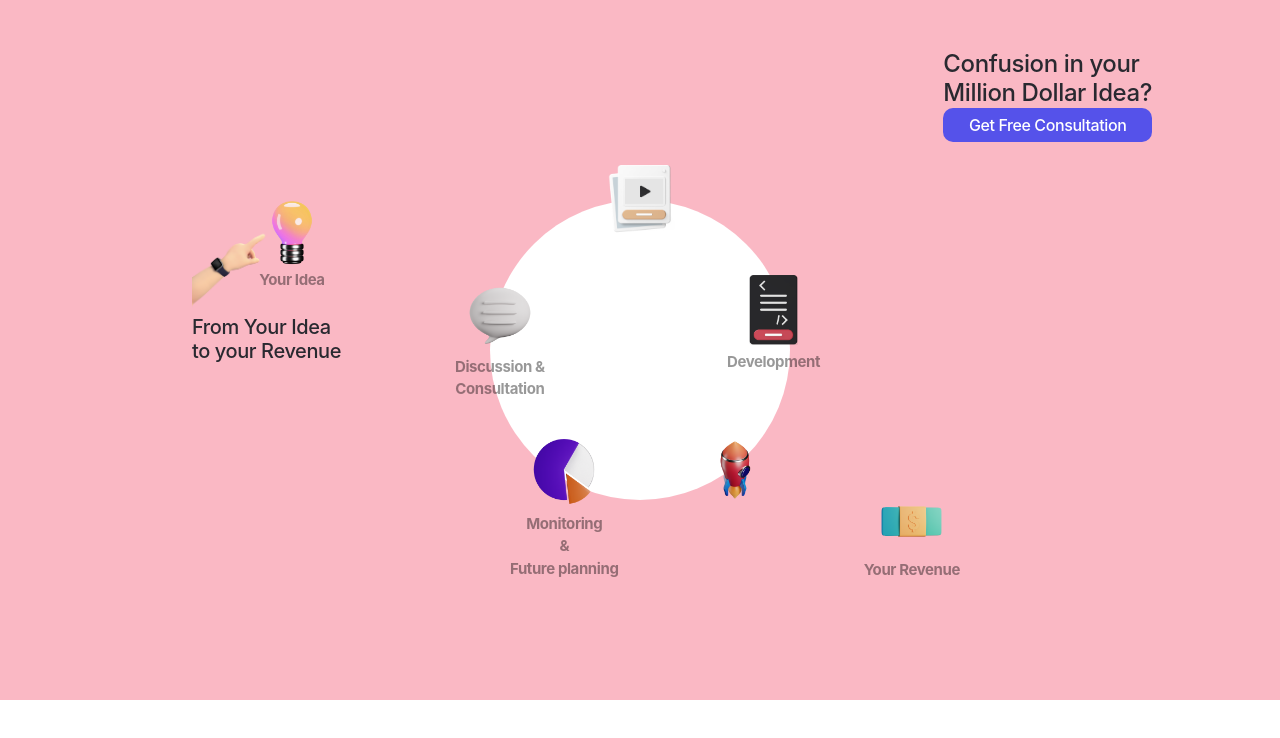
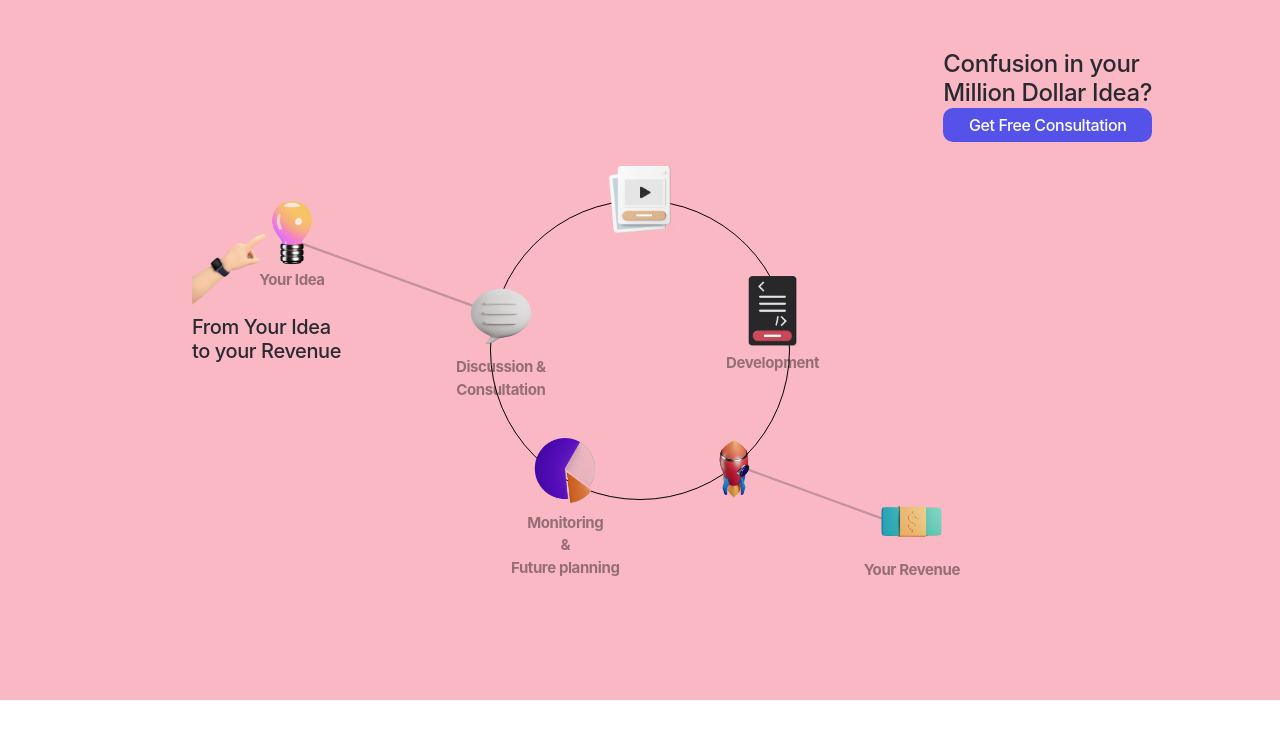
Before and after one commit to codeaffairs729/website_client, a Next.js app: page /work in a window 1280 px wide. Shown: the top 738 px of the page. Built offline with nearby package versions, Linux system fonts and the light colour scheme; no server answers; what react-google-recaptcha-v3 would draw is missing.

Commit message:
Updated UI.

```diff
--- a/pages/work.js
+++ b/pages/work.js
@@ -15,6 +15,7 @@ const Work = () => {
           <p className='work-img-bulb-text' >Your Idea</p>
         </div>
       </div>
+      <hr className="work-connection-line-1" />
       <div className='work-circle-white' >
         <div className="work-img-msg-outer" >
           <img className="work-img-msg" src="images/chat-text-front-clay.png" alt="" />
@@ -31,6 +32,7 @@ const Work = () => {
           <p className='work-img-bulb-text' >Monitoring<br/>&<br/>Future planning</p>
         </div>
       </div>
+      <hr className="work-connection-line-2" />
       {/* <img className="work-img-megaphone" src="images/megaphone-front-color.png" alt="" /> */}
       <div className="work-img-money-outer" >
         <img className="work-img-money" src="images/money-front-color.png" alt="" />
--- a/styles/globals.css
+++ b/styles/globals.css
@@ -1012,7 +1012,8 @@ a {
   position: absolute;
   top: 50%;
   left: 50%;
-  background: white;
+  /* background: white; */
+  border: 1px solid black;
   width: 300px;
   height: 300px;
   transform: translate(-50%, -50%);
@@ -1042,6 +1043,24 @@ a {
 .work {
   padding: 50px 0 0;
   height: 700px;
+}
+
+.work-connection-line-1 {
+  position: absolute;
+  left: 22%;
+  top: 37%;
+  width: 218px;
+  transform: rotate(20deg);
+  border: 1px solid;
+}
+
+.work-connection-line-2 {
+  position: absolute;
+  right: 27%;
+  bottom: 26%;
+  width: 200px;
+  transform: rotate(20deg);
+  border: 1px solid;
 }
 /* Work Component CSS End */
 
```
Also changed, not shown: pages/teams.js (+4 -4 lines).
